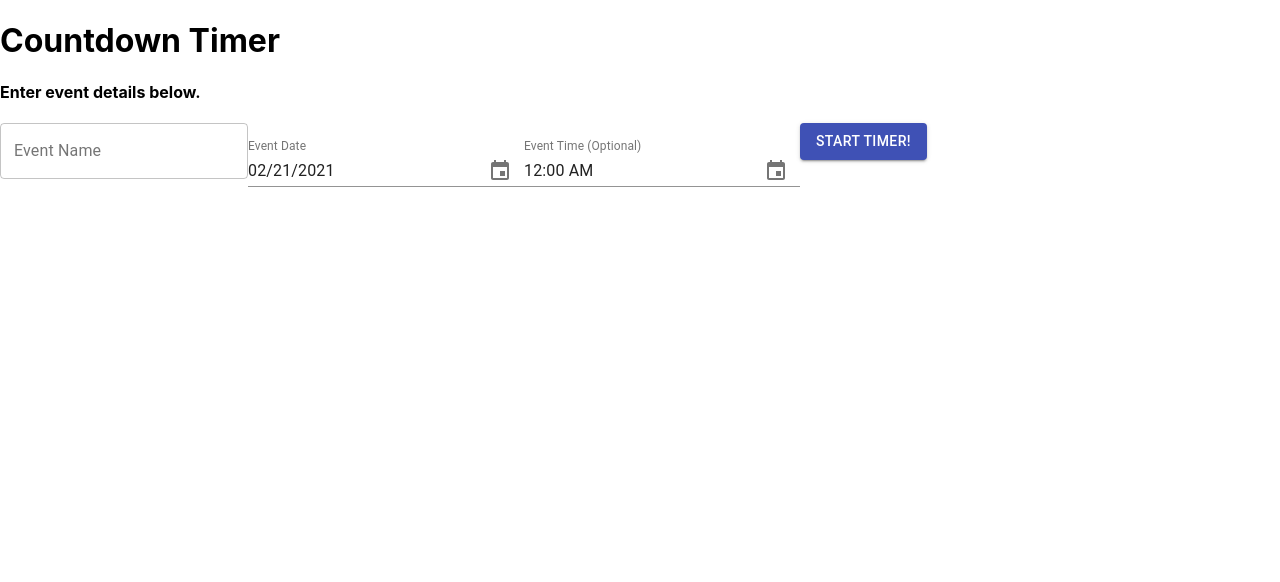
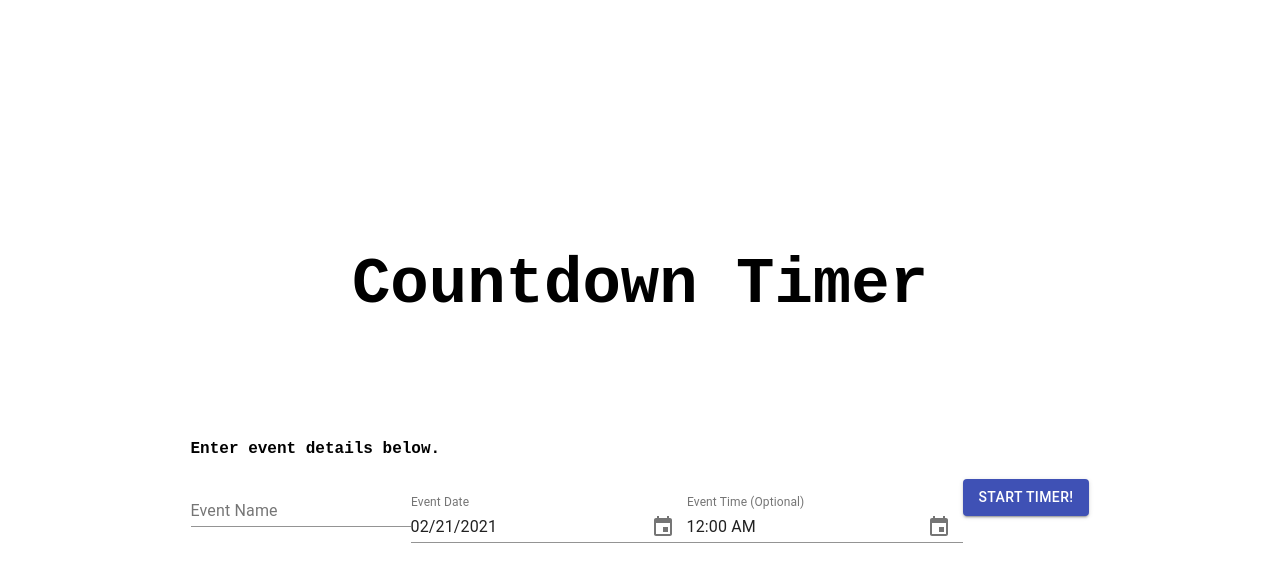
Before and after one commit to ethan-massey/React-Event-Countdown-Timer, a Next.js app: page / in a window 1280 px wide. Shown: the top 582 px of the page. Built offline with nearby package versions, Linux system fonts and the light colour scheme.

Commit message:
changed font

```diff
--- a/pages/Clock.js
+++ b/pages/Clock.js
@@ -1,6 +1,7 @@
 import React, {useState, useEffect} from "react"
 import Button from '@material-ui/core/Button';
 import Confetti from 'react-confetti'
+import styles from '../styles/Home.module.css'
 
 export default function Clock(props){
     const [difference, setDifference] = useState(props.eventDetails.Date - (new Date()));
@@ -37,11 +38,13 @@ export default function Clock(props){
     return (
         <div>
             {difference < 0 ?
-            <Confetti/>
+            <div>
+                <Confetti/>
+                <h1>00:00:00</h1>
+            </div>
             :
-            null
+            getReadableTimeFromMilliseconds(difference)
             }
-            {getReadableTimeFromMilliseconds(difference)}
             <h1>until {props.eventDetails.Name}</h1>
             <Button variant="contained" color="secondary" onClick={()=>{props.onClickBack()}}>BACK</Button>
         </div>
--- a/pages/EventInput.js
+++ b/pages/EventInput.js
@@ -90,9 +90,9 @@ export default function EventInput(props) {
       <form>
         {/* Ternary for if name has an error message from validation */}
         {nameError == "" ?
-        <TextField label="Event Name" name="Name" variant="outlined" onChange={handleNameChange}/>
+        <TextField label="Event Name" name="Name" variant="standard" onChange={handleNameChange}/>
         :
-        <TextField error helperText={nameError} label="Event Name" name="Name" variant="outlined" onChange={handleNameChange}/>
+        <TextField error helperText={nameError} label="Event Name" name="Name" variant="standard" onChange={handleNameChange}/>
         }
         <MuiPickersUtilsProvider utils={DateFnsUtils}>
           {/* Ternary for if date has an error message from validation */}
--- a/pages/index.js
+++ b/pages/index.js
@@ -1,6 +1,7 @@
 import React, { useState } from "react";
 import EventInput from "./EventInput"
 import Clock from "./Clock"
+import styles from '../styles/Home.module.css'
 
 export default function App() {
   const [isReadyForClock, setIsReadyForClock] = useState(false);
@@ -17,8 +18,8 @@ export default function App() {
 
 
   return (
-    <div>
-      <h1>Countdown Timer</h1>
+    <div className={styles.container}>
+      <h1 className={styles.title}>Countdown Timer</h1>
       {isReadyForClock ?
         <Clock eventDetails={eventDetails} onClickBack={setNotReadyForClock}/>
         :
--- a/styles/Home.module.css
+++ b/styles/Home.module.css
@@ -1,4 +1,5 @@
 .container {
+  font-family: "Courier New", Courier, monospace;
   min-height: 100vh;
   padding: 0 0.5rem;
   display: flex;
@@ -50,6 +51,7 @@
   margin: 0;
   line-height: 1.15;
   font-size: 4rem;
+  padding-bottom: 6rem;
 }
 
 .title,
```
